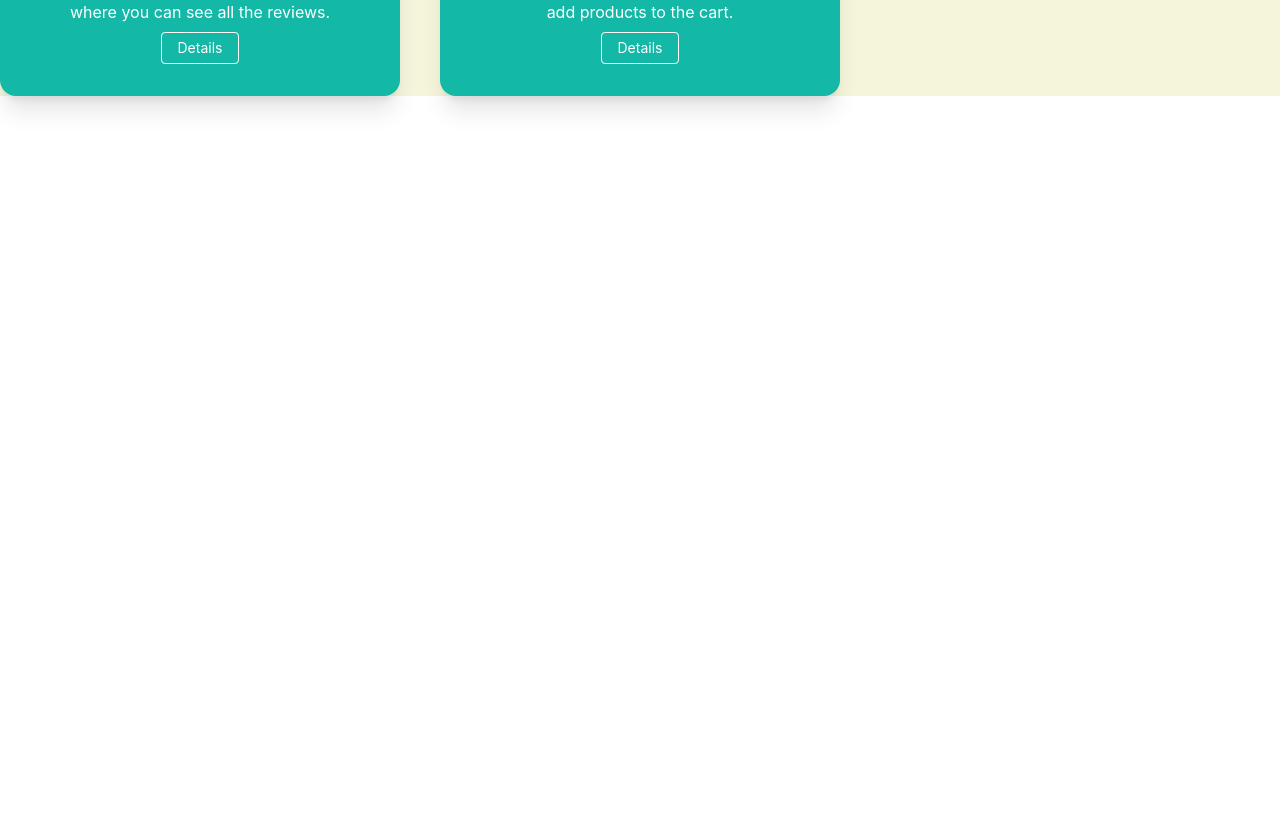
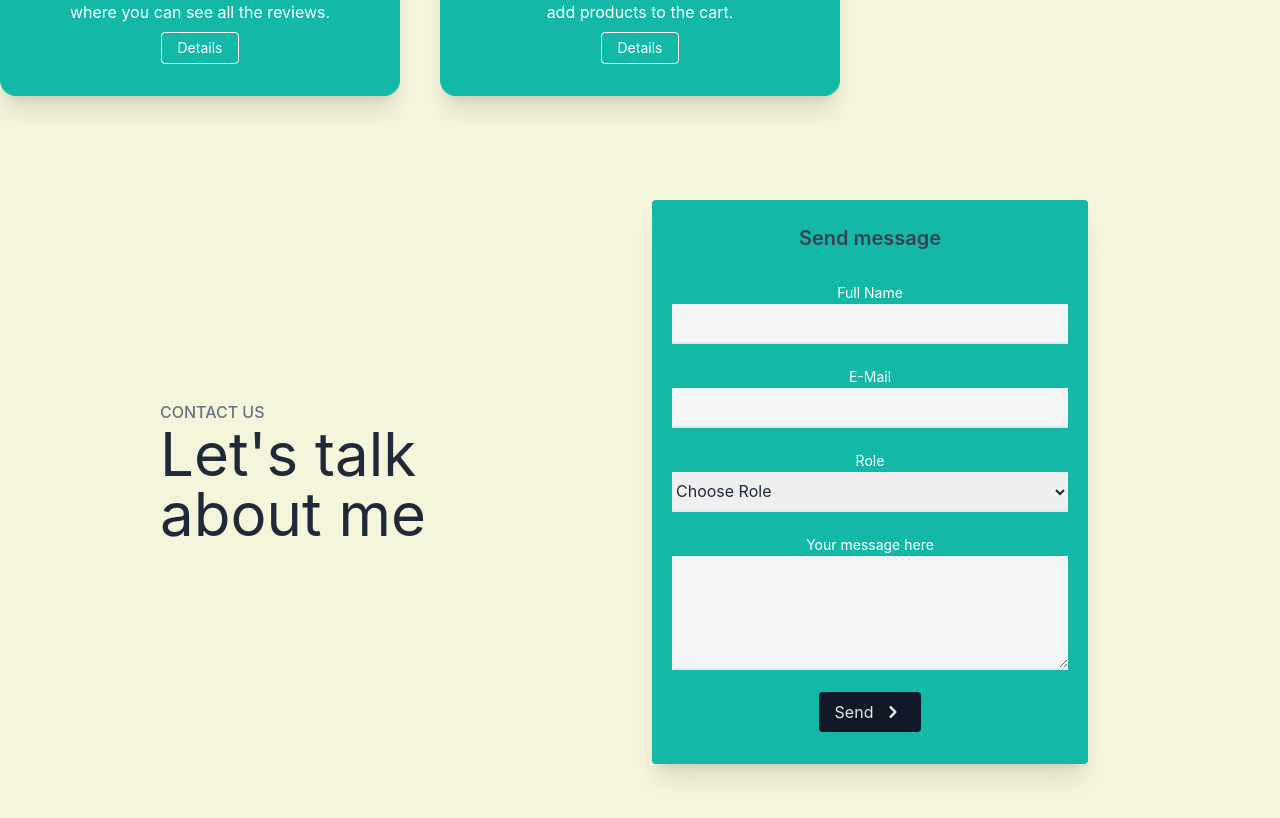
Before and after one commit to rashedsabbir/rashed-sabbir-portfolio, a React (Create React App) app: page / in a window 1280 px wide. Shown: the part 1780-2598 px from the top of the page. Before the commit the page ends 1916 px from the top, so only its background shows below. Built offline with nearby package versions, Linux system fonts and the light colour scheme.

Commit message:
contact form added

```diff
--- a/package.json
+++ b/package.json
@@ -3,17 +3,23 @@
   "version": "0.1.0",
   "private": true,
   "dependencies": {
+    "@heroicons/react": "^1.0.6",
     "@testing-library/jest-dom": "^5.16.4",
     "@testing-library/react": "^13.3.0",
     "@testing-library/user-event": "^13.5.0",
     "daisyui": "^2.15.2",
+    "emailjs-com": "^3.2.0",
     "firebase": "^9.8.2",
     "flowbite": "^1.4.7",
     "flowbite-react": "^0.0.25",
     "react": "^17.0.2",
     "react-dom": "^17.0.2",
+    "react-hook-form": "^7.32.0",
     "react-router-dom": "^5.2.0",
     "react-scripts": "5.0.1",
+    "semantic-ui-css": "^2.4.1",
+    "semantic-ui-react": "^2.1.3",
+    "sweetalert2": "^11.4.17",
     "web-vitals": "^2.1.4"
   },
   "scripts": {
--- /dev/null
+++ b/src/Components/Pages/Home/Banner/Banner.css
@@ -0,0 +1,4 @@
+.download{
+    position: absolute;
+    bottom: 5px;
+}
--- a/src/Components/Pages/Home/Banner/Banner.js
+++ b/src/Components/Pages/Home/Banner/Banner.js
@@ -1,11 +1,12 @@
 import React from 'react';
-// import './Banner.css'
+
 import banner from '../../../../images/Blue Yellow Professional Personal Profile Linkedin Banner.jpg'
 
 const Banner = () => {
     return (
         <div class="hero" >
-            <img src={banner} class="max-w-full h-auto  rounded-lg mx-6" />
+            <img src={banner} class="max-w-full h-auto rounded-lg mx-6" />
+
 
 </div>
     );
--- /dev/null
+++ b/src/Components/Pages/Home/Contact/Contact.css
@@ -0,0 +1,10 @@
+.Contact {
+    text-align: center;
+    max-width: 300px;
+    margin: 20px auto;
+  }
+  Form {
+    border: 1px solid lightgray;
+    border-radius: 10px;
+    padding: 20px;
+  }
--- /dev/null
+++ b/src/Components/Pages/Home/Contact/Contact.js
@@ -0,0 +1,18 @@
+import React from 'react';
+import ContactForm from "./ContactForm";
+
+const Contact = () => {
+    return (
+        <div className="">
+      <div className="lg:grid lg:grid-cols-2 lg:gap-6 bg-beige-300 lg:h-2/3">
+        <div className="flex flex-col justify-center text-center lg:p-40 md:text-left">
+          <p className="uppercase font-medium text-gray-500">Contact Us</p>
+          <h1 className="lg:text-6xl md:text-5xl pb-5 text-4xl">Let's talk about me</h1>
+        </div>
+        <ContactForm />
+      </div>
+    </div>
+    );
+};
+
+export default Contact;
--- /dev/null
+++ b/src/Components/Pages/Home/Contact/ContactForm.js
@@ -0,0 +1,72 @@
+import { useEffect, useState } from "react"
+import InputField from "./InputField"
+import SelectField from "./SelectField";
+import TextareaField from "./TextareaField";
+import { ChevronRightIcon } from '@heroicons/react/solid'
+import emailjs from 'emailjs-com';
+
+const ContactForm = () => {
+  const [values, setValues] = useState({
+    fullName: '',
+    email: '',
+    role: '',
+    message: ''
+  });
+  const [status, setStatus] = useState('');
+
+  const handleSubmit = (e) => {
+    e.preventDefault();
+    emailjs.send('service_dpijj06', 'template_6ct1ivw', values, 'jsY8iDv__1iokV9LM')
+      .then(response => {
+        console.log('SUCCESS!', response);
+        setValues({
+          fullName: '',
+          email: '',
+          role: '',
+          message: ''
+        });
+        setStatus('SUCCESS');
+      }, error => {
+        console.log('FAILED...', error);
+      });
+  }
+
+  useEffect(() => {
+    if(status === 'SUCCESS') {
+      setTimeout(() => {
+        setStatus('');
+      }, 3000);
+    }
+  }, [status]);
+
+  const handleChange = (e) => {
+    setValues(values => ({
+      ...values,
+      [e.target.name]: e.target.value
+    }))
+  }
+  return (
+    <div className="lg:mt-16 lg:mb-16 lg:mr-48 pt-6 pb-8 bg-teal-500 shadow-xl rounded p-5">
+      {status && renderAlert()}
+      <form onSubmit={handleSubmit}>
+        <h3 className="text-gray-700 mb-7 text-xl font-semibold">Send message</h3>
+        <InputField value={values.fullName} handleChange={handleChange} label="Full Name" name="fullName" type="text" placeholder="John Doe" />
+        <InputField value={values.email} handleChange={handleChange} label="E-Mail" name="email" type="email" placeholder="jphn@example.com" />
+        <SelectField handleChange={handleChange} name="role" label="Role" />
+        <TextareaField value={values.message} handleChange={handleChange} label="Your message here" name="message" />
+        <button type="submit"
+          className="mt-4 bg-gray-900 text-gray-200 rounded hover:bg-gray-700 px-4 py-2 focus:outline-none"
+        >Send <ChevronRightIcon className="w-6 ml-2 float-right" />
+        </button>
+      </form>
+    </div>
+  )
+}
+
+const renderAlert = () => (
+  <div className="px-4 py-3 leading-normal text-blue-700 bg-blue-100 rounded mb-5 text-center">
+    <p>your message submitted successfully</p>
+  </div>
+)
+
+export default ContactForm
--- /dev/null
+++ b/src/Components/Pages/Home/Contact/InputField.js
@@ -0,0 +1,11 @@
+const InputField = (props) => {
+    const { handleChange, label, name, type, value } = props;
+    return (
+      <div className="mb-5">
+        <label className="text-white text-sm" htmlFor={name}>{label}</label>
+        <input className="border-b-2 outline-none text-gray-700 w-full bg-gray-100 h-10 px-2" type={type} onChange={handleChange} value={value} name={name} required />
+      </div>
+    )
+  }
+
+  export default InputField
--- /dev/null
+++ b/src/Components/Pages/Home/Contact/SelectField.js
@@ -0,0 +1,16 @@
+const SelectField = (props) => {
+    const { label, handleChange, name } = props;
+    return (
+      <div className="mb-5">
+        <label className="text-white text-sm" htmlFor={name}>{label}</label>
+        <select onChange={handleChange} defaultValue="role" name={name} className="w-full border-b-2 py-2 outline-none">
+          <option value="role" disabled>Choose Role</option>
+          <option value="frontEnd" className="py-1">Front End</option>
+          <option value="backEnd" className="py-1">Back End</option>
+          <option value="qa" className="py-1">QA</option>
+        </select>
+      </div>
+    )
+  }
+
+  export default SelectField
--- /dev/null
+++ b/src/Components/Pages/Home/Contact/TextareaField.js
@@ -0,0 +1,11 @@
+const TextareaField = (props) => {
+    const { handleChange, label, name, value } = props;
+    return (
+      <div>
+        <label className="text-white text-sm" htmlFor={name}>{label}</label>
+        <textarea onChange={handleChange} name={name} rows="4" className="w-full border-b-2 outline-none bg-gray-100 p-2" value={value}></textarea>
+      </div>
+    )
+  }
+
+  export default TextareaField
--- a/src/Components/Pages/Home/Home/Home.js
+++ b/src/Components/Pages/Home/Home/Home.js
@@ -1,6 +1,7 @@
 import React from 'react';
 import Header from '../../../Shared/Header/Header';
 import Banner from '../Banner/Banner';
+import Contact from '../Contact/Contact';
 
 import Projects from '../Project/Projects';
 
@@ -12,6 +13,7 @@ const Home = () => {
             <Header></Header>
             <Banner></Banner>
             <Projects></Projects>
+            <Contact></Contact>
         </div>
     );
 };
--- a/src/Components/Shared/Header/Header.js
+++ b/src/Components/Shared/Header/Header.js
@@ -30,7 +30,7 @@ const Header = () => {
       <a href="#responsive-header" class="block mt-4 lg:inline-block lg:mt-0 text-teal-200 hover:text-white mr-4">
         Projects
       </a>
-      <a href="#responsive-header" class="block mt-4 lg:inline-block lg:mt-0 text-teal-200 hover:text-white">
+      <a href="/" class="block mt-4 lg:inline-block lg:mt-0 text-teal-200 hover:text-white">
         Contact
       </a>
     </div>
--- a/src/index.js
+++ b/src/index.js
@@ -3,6 +3,8 @@ import { render } from 'react-dom';
 import './index.css';
 import App from './App';
 import reportWebVitals from './reportWebVitals';
+
+
 
 const root = document.getElementById("root");
 render(<App />, root);
```
Also changed, not shown: 1 other file (tests, documents, lock files or other folders).
